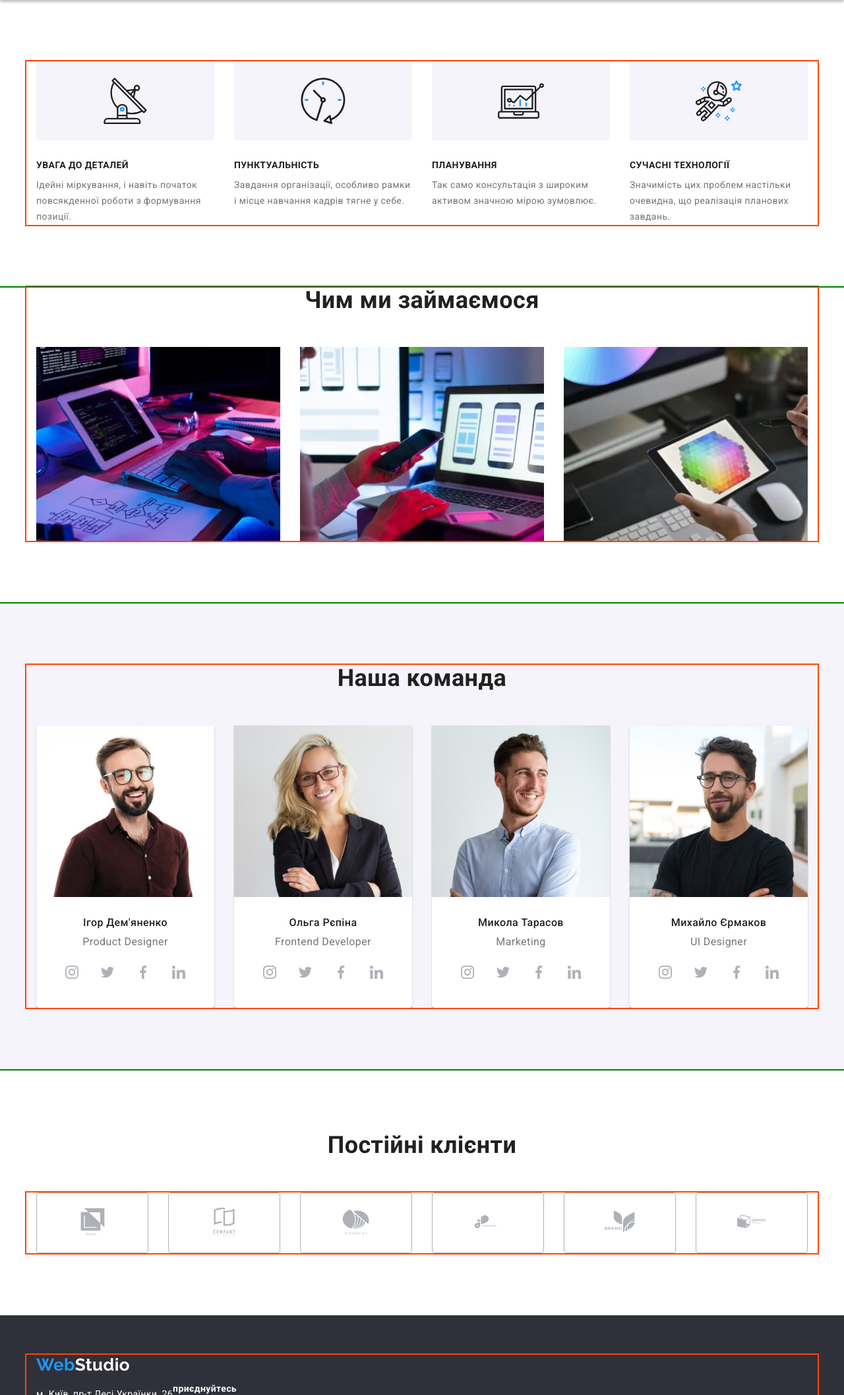
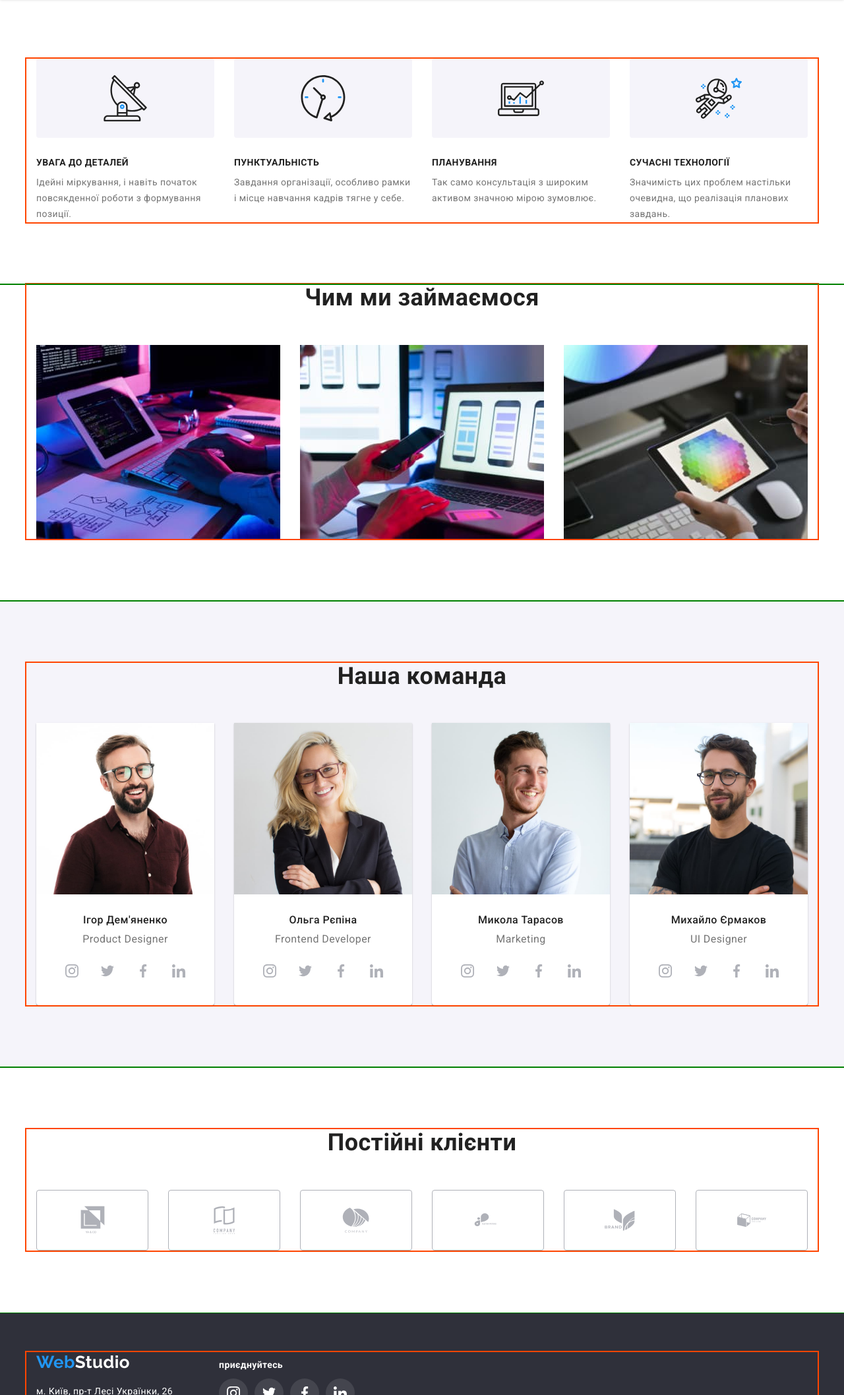
Before and after one commit to SheremetDima/goit-markup-hw-04, a plain HTML site: page index.html in a window 1280 px wide. Shown: the part 685-2800 px from the top of the page at 66% size. Drawn offline with nearby package versions, Linux system fonts and the light colour scheme.

Commit message:
fix modul 4

```diff
--- a/index.html
+++ b/index.html
@@ -57,7 +57,7 @@
         <ul class="contacts-nav list">
           <li class="header-contacs-item item">
             <a class="header-contacs link" href="mailto:info@devstudio.com">
-              <svg class="contacts-icon icon" width="16px" ; height="12px" ;>
+              <svg class="contacts-icon icon" width="16" ; height="12" ;>
                 <use href="./images/sprite_orig.svg#icon-envelope"></use>
               </svg>
               info@devstudio.com
@@ -65,7 +65,7 @@
           </li>
           <li class="header-contacs-item item">
             <a class="header-contacs link" href="tel:+380961111111"
-              ><svg class="contacts-icon icon" width="10px" ; height="16px" ;>
+              ><svg class="contacts-icon icon" width="10" ; height="16" ;>
                 <use href="./images/sprite_orig.svg#icon-phone"></use>
               </svg>
               +38 096 111 11 11
@@ -92,24 +92,44 @@
           <h2 class=".section-title visually-hidden">Переваги</h2>
           <ul class="advantage-list list">
             <li class="advantage-item icon-antenna">
+              <div class="advantage-icon-wrapper">
+                <svg class="advantage-icon" width="70px" ; height="70px" ;>
+                  <use href="./images/sprite_orig.svg#icon-antenna"></use>
+                </svg>
+              </div>
               <h3 class="advantage-title">УВАГА ДО ДЕТАЛЕЙ</h3>
               <p class="advantage-text">
                 Ідейні міркування, і навіть початок повсякденної роботи з формування позиції.
               </p>
             </li>
             <li class="advantage-item icon-clock">
+              <div class="advantage-icon-wrapper">
+                <svg class="advantage-icon" width="70px" ; height="70px" ;>
+                  <use href="./images/sprite_orig.svg#icon-clock"></use>
+                </svg>
+              </div>
               <h3 class="advantage-title">ПУНКТУАЛЬНІСТЬ</h3>
               <p class="advantage-text">
                 Завдання організації, особливо рамки і місце навчання кадрів тягне у себе.
               </p>
             </li>
             <li class="advantage-item icon-diagram">
+              <div class="advantage-icon-wrapper">
+                <svg class="advantage-icon" width="70px" ; height="70px" ;>
+                  <use href="./images/sprite_orig.svg#icon-diagram"></use>
+                </svg>
+              </div>
               <h3 class="advantage-title">ПЛАНУВАННЯ</h3>
               <p class="advantage-text">
                 Так само консультація з широким активом значною мірою зумовлює.
               </p>
             </li>
             <li class="advantage-item icon-astronaut">
+              <div class="advantage-icon-wrapper">
+                <svg class="advantage-icon" width="70px" ; height="70px" ;>
+                  <use href="./images/sprite_orig.svg#icon-astronaut"></use>
+                </svg>
+              </div>
               <h3 class="advantage-title">СУЧАСНІ ТЕХНОЛОГІЇ</h3>
               <p class="advantage-text">
                 Значимість цих проблем настільки очевидна, що реалізація планових завдань.
@@ -161,7 +181,7 @@
                       target="_blank"
                       rel="noopenet noreferrer nofollow"
                     >
-                      <svg width="20px" height="20px">
+                      <svg class="team-icon icon" width="20px" height="20px">
                         <use href="./images/sprite_orig.svg#icon-instagram"></use>
                       </svg>
                     </a>
@@ -173,7 +193,7 @@
                       target="_blank"
                       rel="noopenet noreferrer nofollow"
                     >
-                      <svg width="20px" height="20px">
+                      <svg class="team-icon icon" width="20" height="20">
                         <use href="./images/sprite_orig.svg#icon-twitter"></use>
                       </svg>
                     </a>
@@ -185,7 +205,7 @@
                       target="_blank"
                       rel="noopenet noreferrer nofollow"
                     >
-                      <svg width="20px" height="20px">
+                      <svg class="team-icon icon" width="20" height="20">
                         <use href="./images/sprite_orig.svg#icon-facebook"></use>
                       </svg>
                     </a>
@@ -196,7 +216,7 @@
                       href="https://www.linkedin.com/"
                       target="_blank"
                       rel="noopenet noreferrer nofollow"
-                      ><svg width="20px" height="20px">
+                      ><svg class="team-icon icon" width="20" height="20">
                         <use href="./images/sprite_orig.svg#icon-linkedin"></use>
                       </svg>
                     </a>
@@ -222,7 +242,7 @@
                       target="_blank"
                       rel="noopenet noreferrer nofollow"
                     >
-                      <svg width="20px" height="20px">
+                      <svg class="team-icon icon" width="20px" height="20px">
                         <use href="./images/sprite_orig.svg#icon-instagram"></use>
                       </svg>
                     </a>
@@ -234,7 +254,7 @@
                       target="_blank"
                       rel="noopenet noreferrer nofollow"
                     >
-                      <svg width="20px" height="20px">
+                      <svg class="team-icon icon" width="20" height="20">
                         <use href="./images/sprite_orig.svg#icon-twitter"></use>
                       </svg>
                     </a>
@@ -246,7 +266,7 @@
                       target="_blank"
                       rel="noopenet noreferrer nofollow"
                     >
-                      <svg width="20px" height="20px">
+                      <svg class="team-icon icon" width="20" height="20">
                         <use href="./images/sprite_orig.svg#icon-facebook"></use>
                       </svg>
                     </a>
@@ -257,7 +277,7 @@
                       href="https://www.linkedin.com/"
                       target="_blank"
                       rel="noopenet noreferrer nofollow"
-                      ><svg width="20px" height="20px">
+                      ><svg class="team-icon icon" width="20" height="20">
                         <use href="./images/sprite_orig.svg#icon-linkedin"></use>
                       </svg>
                     </a>
@@ -283,7 +303,7 @@
                       target="_blank"
                       rel="noopenet noreferrer nofollow"
                     >
-                      <svg width="20px" height="20px">
+                      <svg class="team-icon icon" width="20px" height="20px">
                         <use href="./images/sprite_orig.svg#icon-instagram"></use>
                       </svg>
                     </a>
@@ -295,7 +315,7 @@
                       target="_blank"
                       rel="noopenet noreferrer nofollow"
                     >
-                      <svg width="20px" height="20px">
+                      <svg class="team-icon icon" width="20" height="20">
                         <use href="./images/sprite_orig.svg#icon-twitter"></use>
                       </svg>
                     </a>
@@ -307,7 +327,7 @@
                       target="_blank"
                       rel="noopenet noreferrer nofollow"
                     >
-                      <svg width="20px" height="20px">
+                      <svg class="team-icon icon" width="20" height="20">
                         <use href="./images/sprite_orig.svg#icon-facebook"></use>
                       </svg>
                     </a>
@@ -318,7 +338,7 @@
                       href="https://www.linkedin.com/"
                       target="_blank"
                       rel="noopenet noreferrer nofollow"
-                      ><svg width="20px" height="20px">
+                      ><svg class="team-icon icon" width="20" height="20">
                         <use href="./images/sprite_orig.svg#icon-linkedin"></use>
                       </svg>
                     </a>
@@ -344,7 +364,7 @@
                       target="_blank"
                       rel="noopenet noreferrer nofollow"
                     >
-                      <svg width="20px" height="20px">
+                      <svg class="team-icon icon" width="20px" height="20px">
                         <use href="./images/sprite_orig.svg#icon-instagram"></use>
                       </svg>
                     </a>
@@ -356,7 +376,7 @@
                       target="_blank"
                       rel="noopenet noreferrer nofollow"
                     >
-                      <svg width="20px" height="20px">
+                      <svg class="team-icon icon" width="20" height="20">
                         <use href="./images/sprite_orig.svg#icon-twitter"></use>
                       </svg>
                     </a>
@@ -368,7 +388,7 @@
                       target="_blank"
                       rel="noopenet noreferrer nofollow"
                     >
-                      <svg width="20px" height="20px">
+                      <svg class="team-icon icon" width="20" height="20">
                         <use href="./images/sprite_orig.svg#icon-facebook"></use>
                       </svg>
                     </a>
@@ -379,7 +399,7 @@
                       href="https://www.linkedin.com/"
                       target="_blank"
                       rel="noopenet noreferrer nofollow"
-                      ><svg width="20px" height="20px">
+                      ><svg class="team-icon icon" width="20" height="20">
                         <use href="./images/sprite_orig.svg#icon-linkedin"></use>
                       </svg>
                     </a>
@@ -392,46 +412,46 @@
       </section>
       <!-- -------------- CLIENT -------------- -->
       <section class="client section">
+        <div class="container">
           <h2 class="section-title">Постійні клієнти</h2>
-        <div class="container">
           <ul class="client-list list">
             <li class="client-item item">
-              <a class="link" href="">
+              <a class="client-link link" href="">
                 <svg class="client-icon-soc icon" width="41px" height="46.7px">
                   <use href="./images/sprite_orig.svg#icon-client-1"></use>
                 </svg>
               </a>
             </li>
             <li class="client-item item">
-              <a class="link" href="">
+              <a class="client-link link" href="">
                 <svg class="client-icon-soc icon" width="42px" height="52px">
                   <use href="./images/sprite_orig.svg#icon-client-2"></use>
                 </svg>
               </a>
             </li>
             <li class="client-item item">
-              <a class="link" href="">
+              <a class="client-link link" href="">
                 <svg class="client-icon-soc icon" width="43.46px" height="41.18px">
                   <use href="./images/sprite_orig.svg#icon-client-3"></use>
                 </svg>
               </a>
             </li>
             <li class="client-item item">
-              <a class="link" href="">
+              <a class="client-link link" href="">
                 <svg class="client-icon-soc icon" wight="84.44px" height="40.62px">
                   <use href="./images/sprite_orig.svg#icon-client-4"></use>
                 </svg>
               </a>
             </li>
             <li class="client-item item">
-              <a class="link" href=""
+              <a class="client-link link" href=""
                 ><svg class="client-icon-soc icon" wight="63.54px" height="45.43px">
                   <use href="./images/sprite_orig.svg#icon-client-5"></use>
                 </svg>
               </a>
             </li>
             <li class="client-item item">
-              <a class="link" href="">
+              <a class="client-link link" href="">
                 <svg class="client-icon-soc icon" wight="93.79x" height="43.79px">
                   <use href="./images/sprite_orig.svg#icon-client-6"></use>
                 </svg>
@@ -445,11 +465,11 @@
     <!-- -------------- FOOTER -------------- -->
 
     <footer class="footer">
-      <div class="container">
+      <div class="footer-wrapper container">
+        <div class="position-footer">
           <a class="logo link" href="./index.html" lang="en">
             Web<span class="footeer-logo-color">Studio</span></a
           >
-        <div class="position-footer">
           <address class="addres">
             <ul class="section-list list">
               <li class="addres-item item">
@@ -472,8 +492,8 @@
               </li>
             </ul>
           </address>
-
-          <div class=".position">
+        </div>
+        <div class="position">
           <p class="social-text">приєднуйтесь</p>
           <ul class="social-list list">
             <li class="social-item item">
@@ -527,7 +547,6 @@
           </ul>
         </div>
       </div>
-      </div>
     </footer>
   </body>
 </html>
--- a/styles/style.css
+++ b/styles/style.css
@@ -70,9 +70,9 @@ address {
   outline: 1px solid green;
 }
 
-.icon {
+/* .icon {
   fill: #afb1b8;
-}
+} */
 
 .visually-hidden {
   position: absolute;
@@ -141,11 +141,16 @@ body {
   line-height: 1.14;
   letter-spacing: 0.02em;
 
+  transition: color 250ms linear;
+  position: relative;
+
   outline: 2px solid green;
 }
 
 .header-contacs {
-  display: block;
+  display: flex;
+  align-items: center;
+  gap: 10px;
   padding: 32px 0px;
 
   font-weight: 500;
@@ -159,9 +164,6 @@ body {
   outline: 2px solid green;
 }
 
-.contacts-icon {
-  color: inherit;
-}
 .header-contacs-item:not(:last-child) {
   margin-right: 50px;
 }
@@ -171,6 +173,11 @@ body {
   gap: 10px;
   align-items: center;
 }
+
+.contacts-icon {
+  fill: currentColor;
+}
+
 /* .header-contacs::before {
   content: '';
   display: inline-block;
@@ -189,6 +196,9 @@ body {
 .header-contacs:hover,
 .header-contacs:focus,
 .header-contacs:active {
+  color: var(--accent-color);
+}
+.contacts-icon:hover {
   color: var(--accent-color);
 }
 
@@ -276,7 +286,20 @@ body {
   width: 270px;
 }
 
-.advantage-item::before {
+.advantage-icon-wrapper {
+  display: flex;
+  align-items: center;
+  justify-content: center;
+  height: 120px;
+  background-color: var(--second-backgraund-color);
+  border-radius: 4px;
+  /* margin: 30px auto; */
+  margin-bottom: 30px;
+  margin-left: auto;
+  margin-right: auto;
+}
+
+/* .advantage-item::before {
   content: '';
   display: block;
   height: 120px;
@@ -298,7 +321,7 @@ body {
 }
 .advantage-item.icon-astronaut::before {
   background-image: url(../images/decor/astronaut.svg);
-}
+} */
 
 .advantage-text {
   line-height: 1.71;
@@ -358,24 +381,19 @@ body {
   gap: 10px;
 }
 
-.team-social-item {
+.team-soc-link {
   display: flex;
   align-items: center;
   justify-content: center;
   width: 44px;
   height: 44px;
+  fill: #afb1b8;
   border-radius: 50%;
 
-  transition: color 250ms linear;
+  transition: fill 250ms linear, background-color 250ms linear;
   position: relative;
 }
 
-.team-soc-link {
-  fill: #afb1b8;
-}
-
-.team-social-item:hover,
-.team-social-item:focus,
 .team-soc-link:hover,
 .team-soc-link:focus {
   background-color: var(--accent-color);
@@ -391,31 +409,44 @@ body {
   justify-content: center;
 }
 
-.client-item {
+.client-link {
   display: flex;
   align-items: center;
   justify-content: center;
-
+  fill: #afb1b8;
   width: 170px;
   height: 92px;
   border: 1px solid #afb1b8;
   border-radius: 4px;
+
+  transition: fill 250ms linear, background-color 250ms linear;
+  position: relative;
 }
 
-.client-item:hover,
-.client-icon-soc:hover {
+.client-link:hover,
+.client-link:focus,
+.client-link:active {
   border-color: var(--accent-color);
   fill: var(--accent-color);
 }
 
-/* .client-icon-soc:hover {
-  fill: var(--accent-color);
-} */
+/*------------- FOOTER -------------*/
+.footer-wrapper {
+  display: flex;
+  gap: 70px;
+  align-items: baseline;
+}
 
-/*------------- FOOTER -------------*/
 .position-footer {
   display: flex;
+  flex-direction: column;
 }
+
+.position {
+  display: flex;
+  flex-direction: column;
+}
+
 footer {
   background: var(--bacgraund-color);
   padding: 60px 0px;
@@ -459,6 +490,9 @@ footer {
   line-height: 1.71px;
   letter-spacing: 0.03em;
   color: rgba(255, 255, 255, 0.6);
+
+  transition: color 250ms linear;
+  position: relative;
 }
 
 .addres-link:hover,
@@ -467,6 +501,7 @@ footer {
 }
 
 /* ------------- social ------------- */
+
 .social-text {
   font-weight: 700;
   line-height: 1.14px;
@@ -477,11 +512,11 @@ footer {
 .social-list {
   display: flex;
   gap: 10px;
-  align-items: center;
-  justify-content: center;
+  /* align-items: center;
+  justify-content: center; */
 }
 
-.social-item {
+.social-link {
   display: flex;
   align-items: center;
   justify-content: center;
@@ -489,16 +524,18 @@ footer {
   height: 44px;
   background-image: linear-gradient(rgba(255, 255, 255, 0.1), rgba(255, 255, 255, 0.1));
   border-radius: 50%;
+
+  transition: fill 250ms linear, background-color 250ms linear;
+  position: relative;
 }
 
-.social-item:hover {
+.social-link:hover {
   background-color: var(--accent-color);
 }
 
 .foter-soc-icon {
   fill: #ffffff;
 }
-
 
 /*************** PORFOLIO ****************/
 
@@ -531,6 +568,8 @@ footer {
 .filtre-btn:focus {
   color: var(--second-text-color);
   background: var(--accent-color);
+  box-shadow: 0px 3px 1px rgba(0, 0, 0, 0.1), 0px 1px 2px rgba(0, 0, 0, 0.08),
+    0px 2px 2px rgba(0, 0, 0, 0.12);
 }
 
 .filtre-btn .current {
@@ -548,6 +587,10 @@ footer {
 .portfolio-item {
   width: 370px;
   border: 1px solid #eeeeee;
+}
+
+.portfolio-item:hover {
+  box-shadow: 0px 1px 1px rgba(0, 0, 0, 0.12), 0px 4px 4px rgba(0, 0, 0, 0.06), 1px 4px 6px rgba(0, 0, 0, 0.16);
 }
 
 .portfolio-wraper {
```
Also changed, not shown: portfolio.html (+7 -7 lines). Lines whose indentation alone changed are shown as unchanged.
